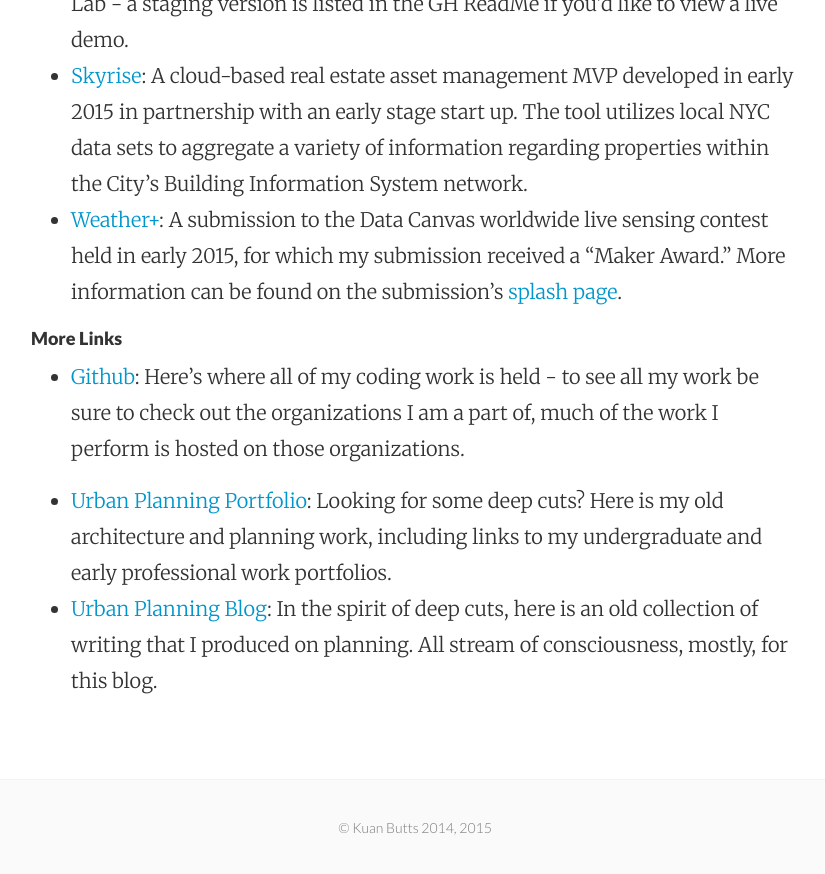
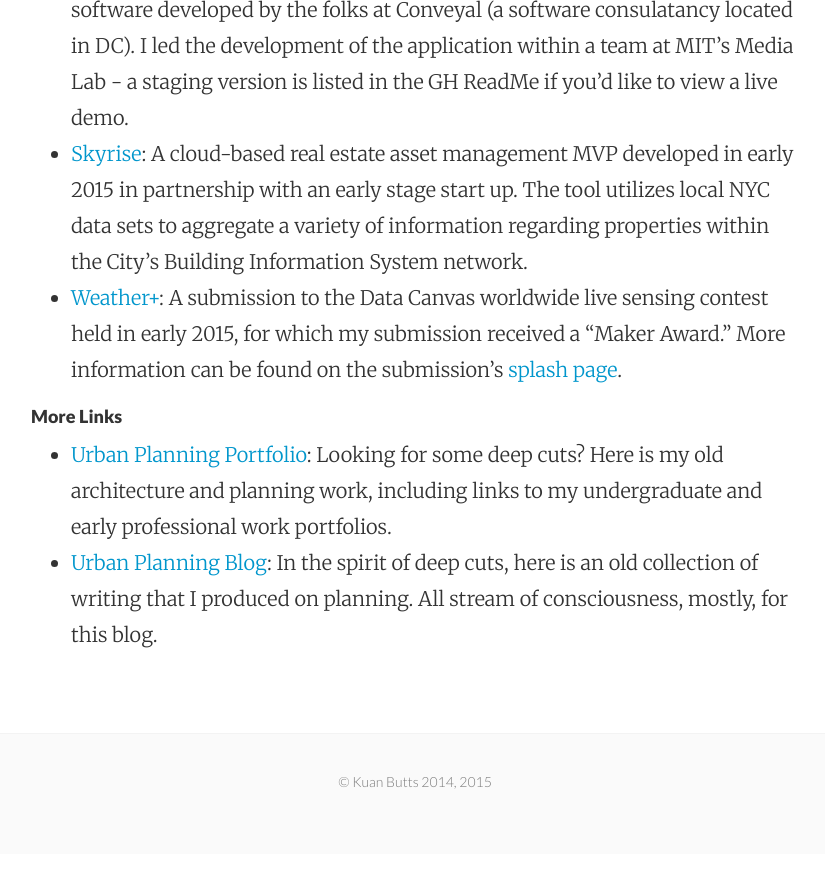
Before and after one commit to kuanb/kuanb.github.io, a Jekyll site: the page built from about.md, in a window 1280 px wide and 900 px high, scrolled down 1354 px. Shown: the top 874 px of the window, without its empty margins (225-1050 px from the left). Built offline with Jekyll 4.4.1, drawn with Linux system fonts in a browser that asks for light colours; Markdown is read by kramdown in place of the engine named in the settings.

Commit message:
update about links

```diff
--- a/about.md
+++ b/about.md
@@ -21,7 +23,5 @@
 
 ###### More Links
 
-* [Github](https://github.com/kuanb): Here's where all of my coding work is held - to see all my work be sure to check out the organizations I am a part of, much of the work I perform is hosted on those organizations.
-
 * [Urban Planning Portfolio](http://cargocollective.com/kuanbutts): Looking for some deep cuts? Here is my old architecture and planning work, including links to my undergraduate and early professional work portfolios.
 * [Urban Planning Blog](http://cargocollective.com/kuanbutts): In the spirit of deep cuts, here is an old collection of writing that I produced on planning. All stream of consciousness, mostly, for this blog.
```
Also changed, not shown: other parts of about.md (+2 -0 lines).
